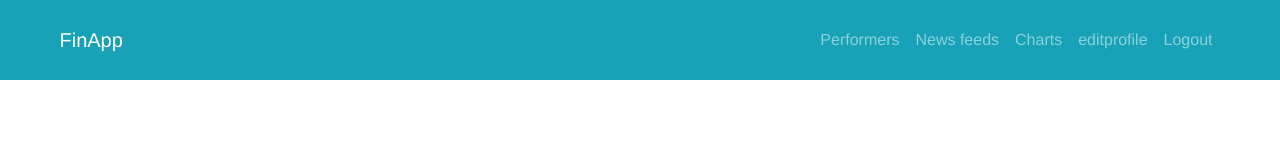
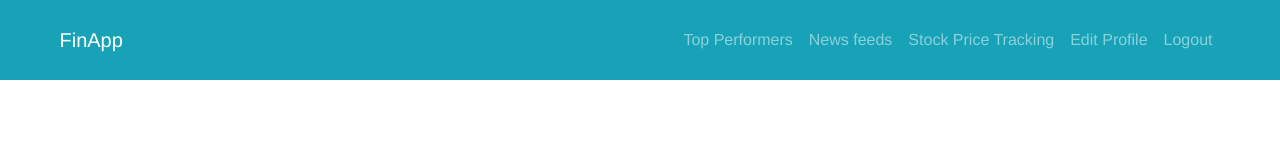
Before and after one commit to rishirajkumar97/advanced_web_tech_cw, a Vue app in the folder src/web-ui/: page /auth in a window 1280 px wide. Shown: the top 160 px of the page. Built offline with nearby package versions, Linux system fonts and the light colour scheme; sample sign-in values are in the browser's storage.

Commit message:
Feature: Update UI to newer URL's, Update Readme, Update scritps

```diff
--- a/src/web-ui/src/components/AppNavbar.vue
+++ b/src/web-ui/src/components/AppNavbar.vue
@@ -5,11 +5,11 @@
     <b-navbar-brand to="/">FinApp</b-navbar-brand>
     <b-collapse is-nav id="nav_collapse">
       <b-navbar-nav class="ml-auto" >
-        <b-nav-item to="/perview" v-if="loggedinState">Performers</b-nav-item>
+        <b-nav-item to="/perview" v-if="loggedinState">Top Performers</b-nav-item>
 
         <b-nav-item to="/category/front-end" v-if="loggedinState">News feeds</b-nav-item>
-        <b-nav-item to="/chart" v-if="loggedinState">Charts</b-nav-item>
-                <b-nav-item to="/editprofile" v-if="loggedinState">editprofile</b-nav-item>
+        <b-nav-item to="/chart" v-if="loggedinState">Stock Price Tracking</b-nav-item>
+                <b-nav-item to="/editprofile" v-if="loggedinState">Edit Profile</b-nav-item>
 
 
                 <b-nav-item to="/auth" v-if="!loggedinState">Signin/Signup</b-nav-item>
--- a/src/web-ui/src/store/auth-store/actions.js
+++ b/src/web-ui/src/store/auth-store/actions.js
@@ -89,7 +89,7 @@ export const actions = {
                     Authorization: token // Set the authorization header
                 }
             };
-         axios.put('https://meta-geography-243114.nw.r.appspot.com/update_password',//CHECK
+         axios.put('https://white-flame-246305.nw.r.appspot.com/update_password',//CHECK
          {
             current_password: oldPassword,
             password: password,
@@ -109,7 +109,7 @@ export const actions = {
       signup(context) {
        console.log("FormData", state.formData);
 
-        axios.post('https://meta-geography-243114.nw.r.appspot.com/signup', { user:
+        axios.post('https://white-flame-246305.nw.r.appspot.com/signup', { user:
 
          { email: state.formData.email, password: state.formData.password,name:state.formData.name} } ).then((response) => {
             window.alert(" Your account was created successfully, You can login now");
```
Also changed, not shown: 2 other files (tests, documents, lock files or other folders).
